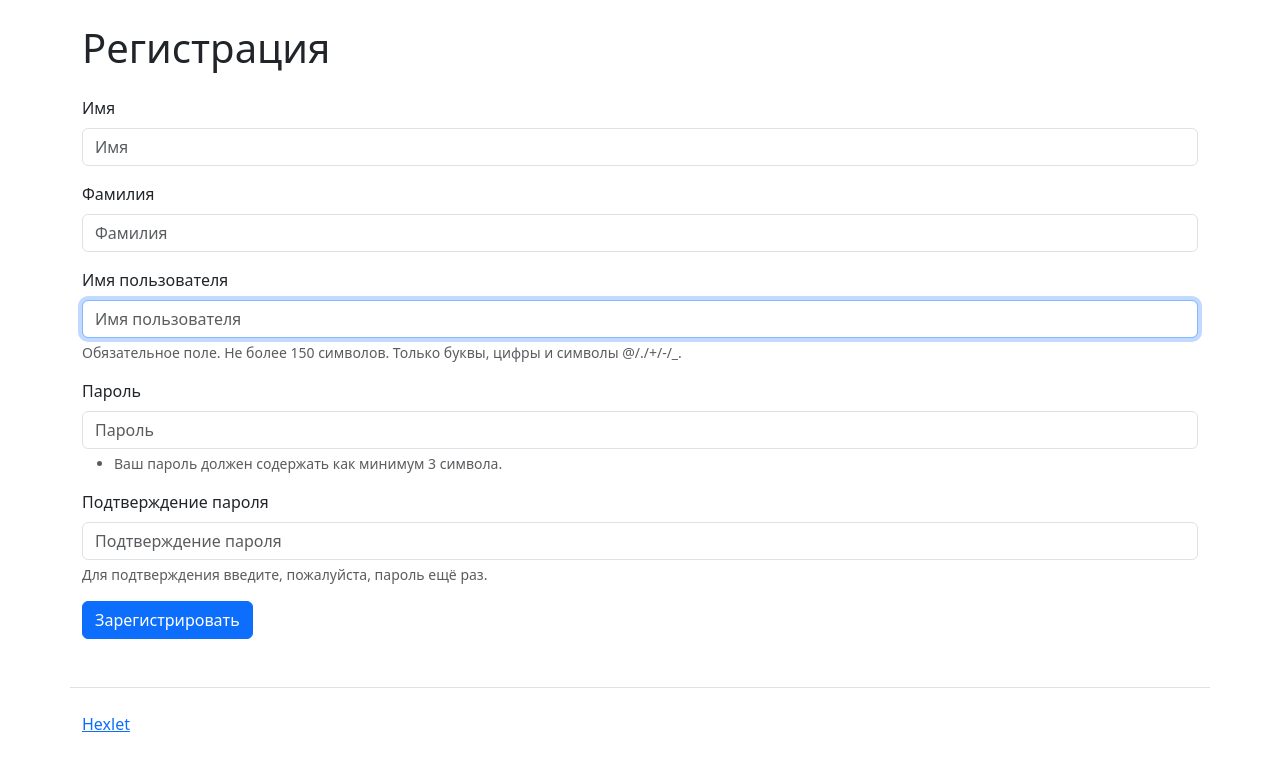
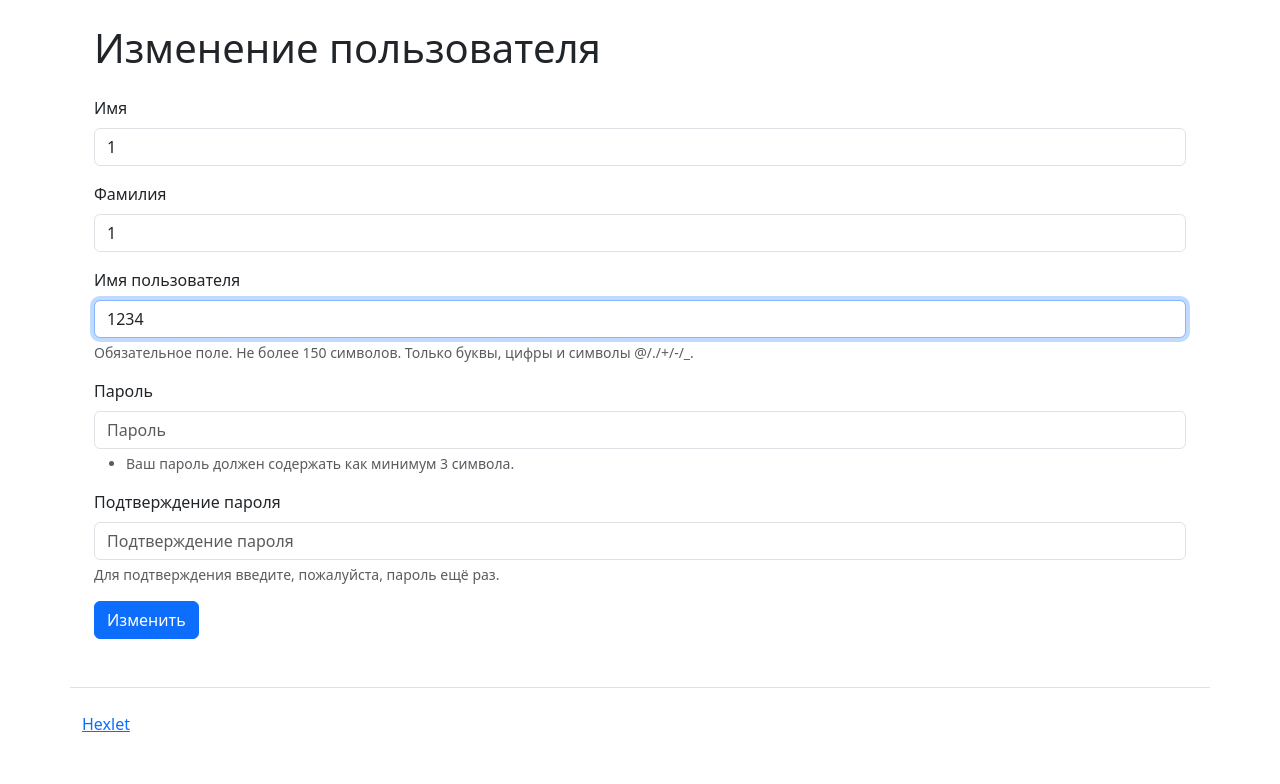
Before and after one commit to kivils/python-project-52, a Django app: template task_manager/templates/users/update.html in a window 1280 px wide. Shown: the part 56-840 px from the top of the page. Run offline with Django 3.2, Linux system fonts and the light colour scheme; the template is opened without the code that fills it, so the values that code supplies are empty; some libraries are stand-ins or nearby versions.

Commit message:
used Djanga forms

```diff
--- a/task_manager/templates/users/create.html
+++ b/task_manager/templates/users/create.html
@@ -13,36 +13,7 @@
 
 <form method="post">
 {% csrf_token %}
-<div class="mb-3">
-	<label class="form-label" for="id_first_name">Имя</label>
-	<div style="position: absolute; display: flex; width: 0px; height: 0px; border: none; padding: 0px; margin: 0px; background: no-repeat; visibility: visible; user-select: none; pointer-events: none; z-index: auto; opacity: 1;"></div>
-	<input type="text" name="first_name" maxlength="150" class="form-control" placeholder="Имя" required="" id="id_first_name"></div>
-	<div class="mb-3">
-		<label class="form-label" for="id_last_name">Фамилия</label>
-		<div style="position: absolute; display: flex; width: 0px; height: 0px; border: none; padding: 0px; margin: 0px; background: no-repeat; visibility: visible; user-select: none; pointer-events: none; z-index: auto; opacity: 1;"></div>
-		<input type="text" name="last_name" maxlength="150" class="form-control" placeholder="Фамилия" required="" id="id_last_name"></div>
-		<div class="mb-3">
-		<label class="form-label" for="id_username">Имя пользователя</label>
-		<div style="position: absolute; display: flex; width: 0px; height: 0px; border: none; padding: 0px; margin: 0px; background: no-repeat; visibility: visible; user-select: none; pointer-events: none; z-index: auto; opacity: 1;"></div>
-		<input type="text" name="username" maxlength="150" autofocus="" class="form-control" placeholder="Имя пользователя" required="" aria-describedby="id_username_helptext" id="id_username">
-		<div class="form-text">Обязательное поле. Не более 150 символов. Только буквы, цифры и символы @/./+/-/_.</div>
-	</div>
-	<div class="mb-3">
-		<label class="form-label" for="id_password1">Пароль</label>
-		<div style="position: absolute; display: flex; width: 0px; height: 0px; border: none; padding: 0px; margin: 0px; background: no-repeat; visibility: visible; user-select: none; pointer-events: none; z-index: auto; opacity: 1;"></div>
-		<input type="password" name="password1" autocomplete="new-password" class="form-control" placeholder="Пароль" required="" aria-describedby="id_password1_helptext" id="id_password1">
-		<div class="form-text">
-			<ul>
-				<li>Ваш пароль должен содержать как минимум 3 символа.</li>
-			</ul>
-		</div>
-	</div>
-	<div class="mb-3">
-		<label class="form-label" for="id_password2">Подтверждение пароля</label>
-		<div style="position: absolute; display: flex; width: 0px; height: 0px; border: none; padding: 0px; margin: 0px; background: no-repeat; visibility: visible; user-select: none; pointer-events: none; z-index: auto; opacity: 1;"></div>
-		<input type="password" name="password2" autocomplete="new-password" class="form-control" placeholder="Подтверждение пароля" required="" aria-describedby="id_password2_helptext" id="id_password2">
-		<div class="form-text">Для подтверждения введите, пожалуйста, пароль ещё раз.</div>
-	</div>
+{{ form.as_p }}
 	<input class="btn btn-primary" type="submit" value="Зарегистрировать">
 </form>
 
--- a/task_manager/templates/users/update.html
+++ b/task_manager/templates/users/update.html
@@ -3,9 +3,38 @@
 {% load django_bootstrap5 %}
 
 {% block page_header %}{% endblock %}
-
-{% csrf_token %}
-{% block button %}
-    {% trans "Edit" as button_text %}
-    {% bootstrap_button button_class="btn btn-warning shadow-sm" button_type="submit" content=button_text %}
+{% block content %}
+<div class="container wrapper flex-grow-1">
+	<h1 class="my-4">
+		Изменение пользователя
+	</h1>
+	<form method="post">
+		{% csrf_token %}
+		<div class="mb-3">
+			<label class="form-label" for="id_first_name">Имя</label>
+			<input type="text" name="first_name" value="1" maxlength="150" class="form-control" placeholder="Имя" required="" id="id_first_name"></div>
+			<div class="mb-3">
+				<label class="form-label" for="id_last_name">Фамилия</label>
+				<input type="text" name="last_name" value="1" maxlength="150" class="form-control" placeholder="Фамилия" required="" id="id_last_name"></div>
+				<div class="mb-3"><label class="form-label" for="id_username">Имя пользователя</label>
+					<input type="text" name="username" value="1234" maxlength="150" autofocus="" class="form-control" placeholder="Имя пользователя" required="" aria-describedby="id_username_helptext" id="id_username">
+					<div class="form-text">Обязательное поле. Не более 150 символов. Только буквы, цифры и символы @/./+/-/_.</div>
+				</div>
+		<div class="mb-3">
+			<label class="form-label" for="id_password1">Пароль</label>
+			<input type="password" name="password1" autocomplete="new-password" class="form-control" placeholder="Пароль" required="" aria-describedby="id_password1_helptext" id="id_password1">
+			<div class="form-text">
+				<ul>
+					<li>Ваш пароль должен содержать как минимум 3 символа.</li>
+				</ul>
+			</div>
+		</div>
+		<div class="mb-3">
+			<label class="form-label" for="id_password2">Подтверждение пароля</label>
+			<input type="password" name="password2" autocomplete="new-password" class="form-control" placeholder="Подтверждение пароля" required="" aria-describedby="id_password2_helptext" id="id_password2">
+			<div class="form-text">Для подтверждения введите, пожалуйста, пароль ещё раз.</div>
+		</div>
+		<input class="btn btn-primary" type="submit" value="Изменить">
+	</form>
+</div>
 {% endblock %}
--- a/task_manager/users/urls.py
+++ b/task_manager/users/urls.py
@@ -2,13 +2,13 @@
 from task_manager.users.views import (
     UsersIndexView,
     # UserCreateView,
-    # UserUpdateView,
+    UserUpdateView,
     # UserDeleteView,
 )
 from . import views
 
 urlpatterns = [
-    # path('<int:pk>/update/', UserUpdateView.as_view(), name='user_update'),
+    path('<int:pk>/update/', UserUpdateView.as_view(), name='user_update'),
     # path('<int:pk>/delete/', UserDeleteView.as_view(), name='user_delete'),
     path('', UsersIndexView.as_view(), name='users'),
     path('create/', views.register_user, name='user_create'),
--- a/task_manager/views.py
+++ b/task_manager/views.py
@@ -28,6 +28,7 @@
 def login_user(request):
     if request.method == 'POST':
         form = LoginUserForm(request.POST)
+        print('fhfhfhhfhf')
         if form.is_valid():
             cd = form.cleaned_data
             user = authenticate(request, username=cd['username'],
```
Also changed, not shown: task_manager/templates/login.html (+1 -10 lines), task_manager/users/forms.py (+19 -8 lines), task_manager/users/views.py (+27 -17 lines).
